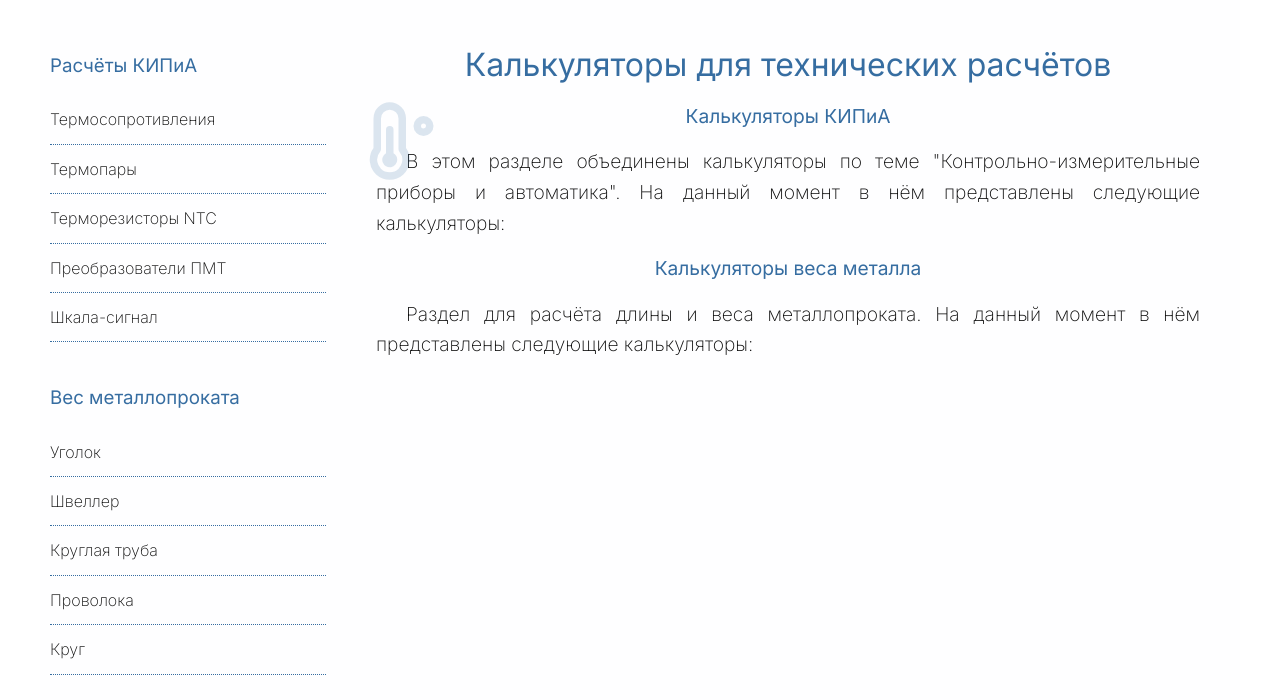
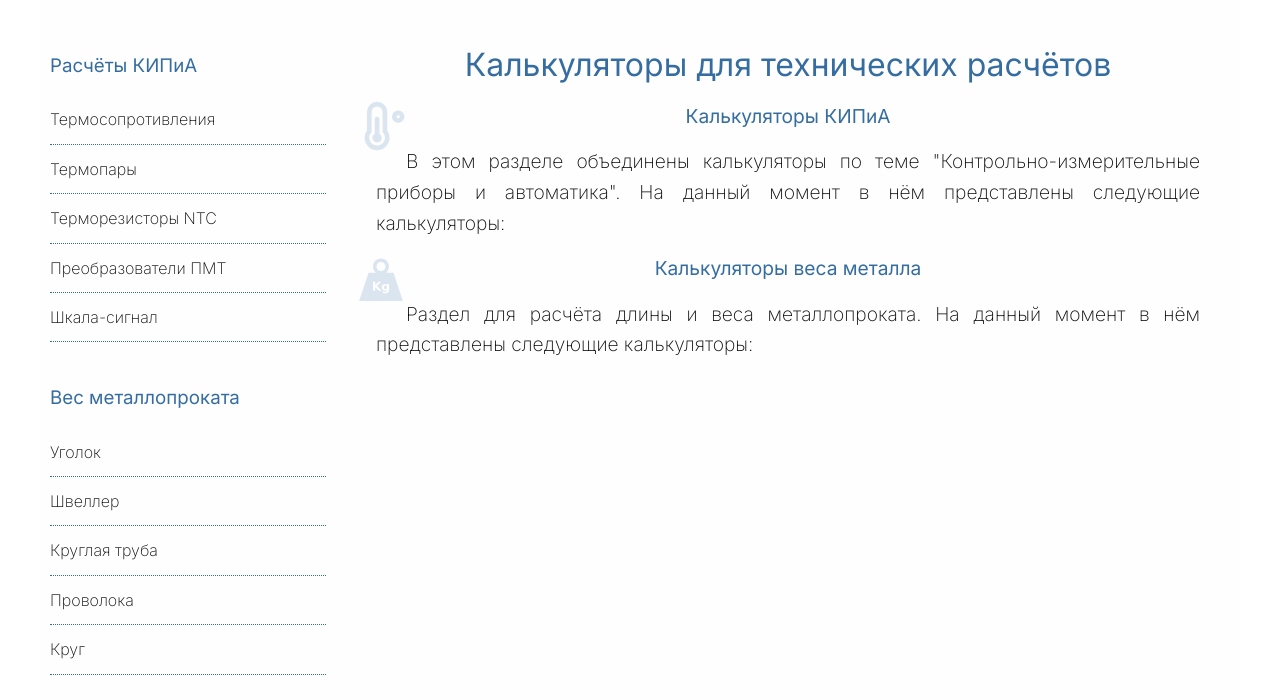
Before and after one commit to twozerof/calculation.space, a PHP site: page / in a window 1280 px wide. Shown: the part 85-785 px from the top of the page. Run offline with PHP 8.4, Linux system fonts and the light colour scheme.

Commit message:
first commit

```diff
--- a/index.html
+++ b/index.html
@@ -46,7 +46,7 @@
         </section>
         <section>
           <h2 class="section_title">Калькуляторы веса металла</h2>
-          <p>Раздел для расчёта длины и веса металлопроката. На данный момент в нём представлены следующие калькуляторы:
+          <p><img src="weight.svg" alt="Описание SVG" id="icon">Раздел для расчёта длины и веса металлопроката. На данный момент в нём представлены следующие калькуляторы:
           </p>
         </section>
       </article>
--- a/style.css
+++ b/style.css
@@ -106,3 +106,9 @@
   top: -45px;
   left: -20px;
 }
+/*p::first-letter {
+  font-size: 3em;
+  float: left;
+  line-height: 1;
+  margin-right: 0.1em;
+}*/
```
Also changed, not shown: pipes.svg (added), thermometer.svg, weight.svg (added).
